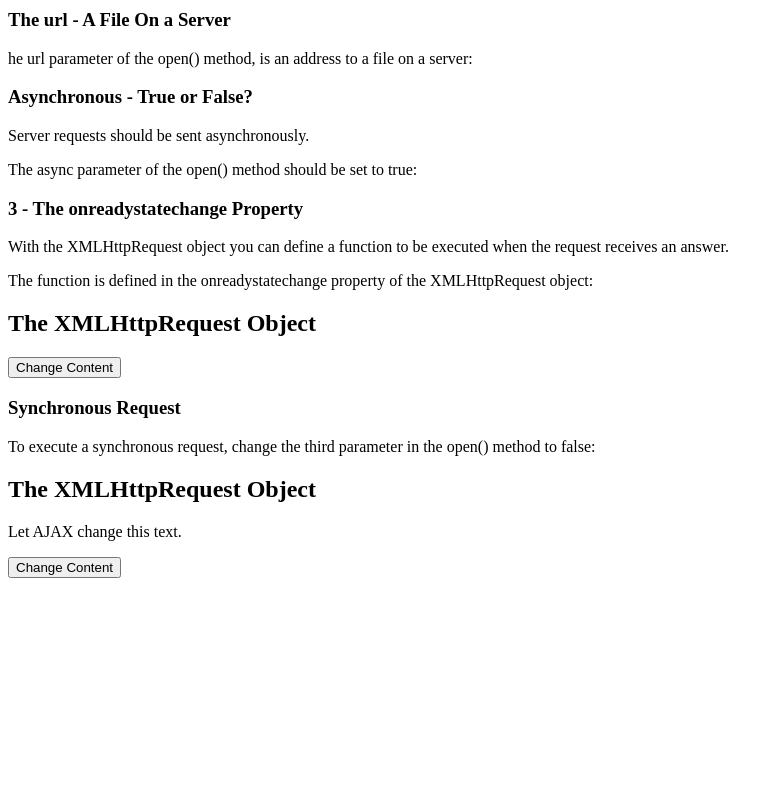
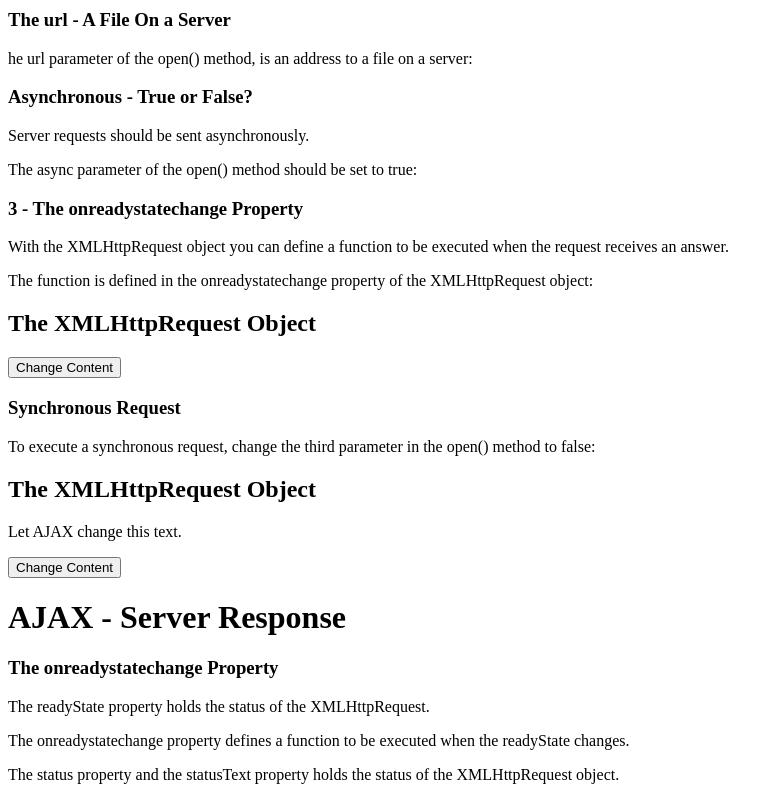
Before and after one commit to ilarioni/AJAXJSBasicsHandout01, a plain HTML site: page index.html in a window 1280 px wide. Shown: the part 2089-2889 px from the top of the page, without its empty margins (0-778 px from the left). Before the commit the page ends 2675 px from the top, so only its background shows below. Drawn offline with Linux system fonts and the light colour scheme.

Commit message:
onreadystatechange property

```diff
--- a/index.html
+++ b/index.html
@@ -209,6 +209,16 @@
     }
     </script>
 
+    <h1>AJAX - Server Response</h1>
+    <h3>The onreadystatechange Property</h3>
+    <p>The readyState property holds the status of the XMLHttpRequest.</p>
+
+    <p>The onreadystatechange property defines a function to be executed when the readyState changes.</p>
+
+    <p>The status property and the statusText property holds the status of the XMLHttpRequest object.</p>
+
+
+
 
 
 
```
